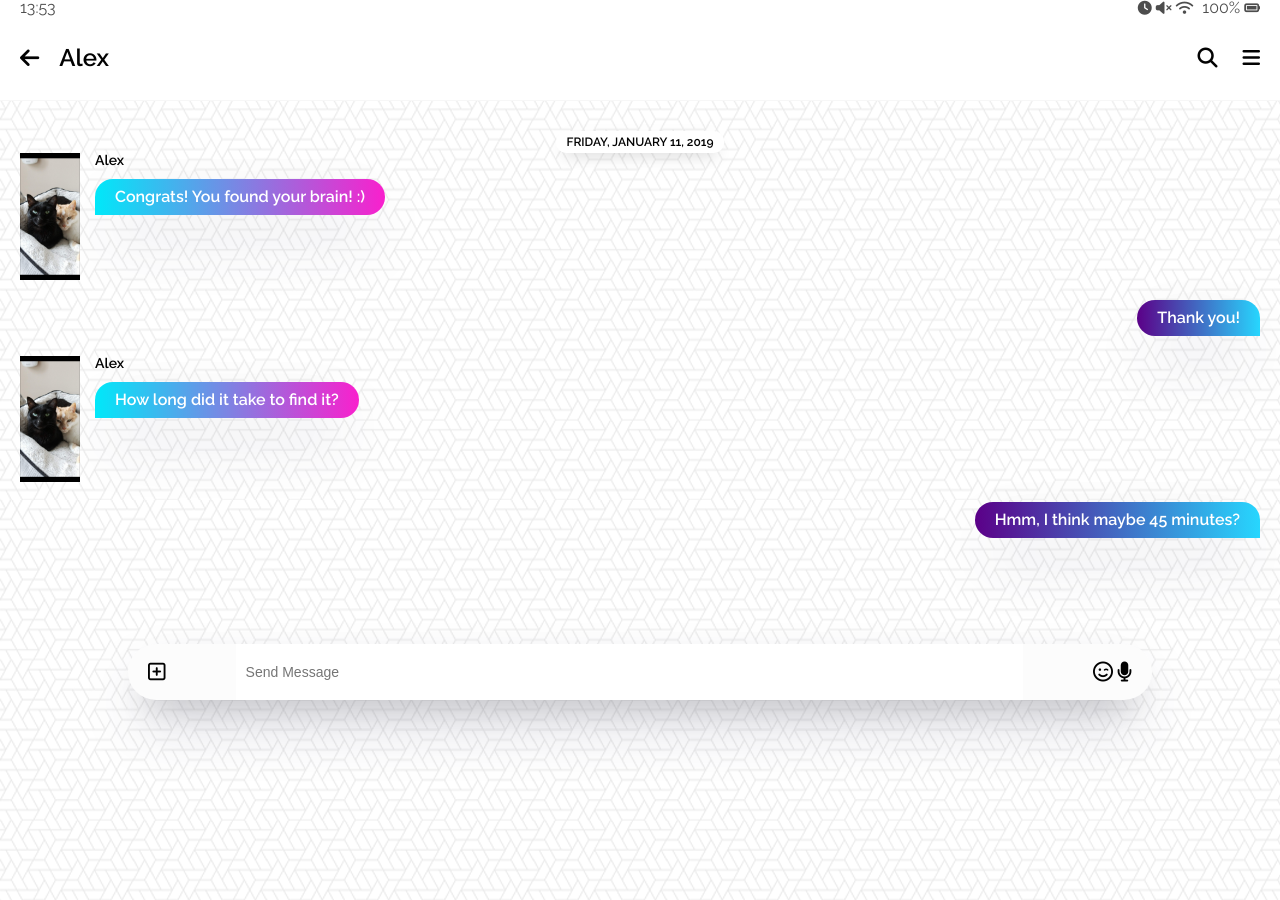
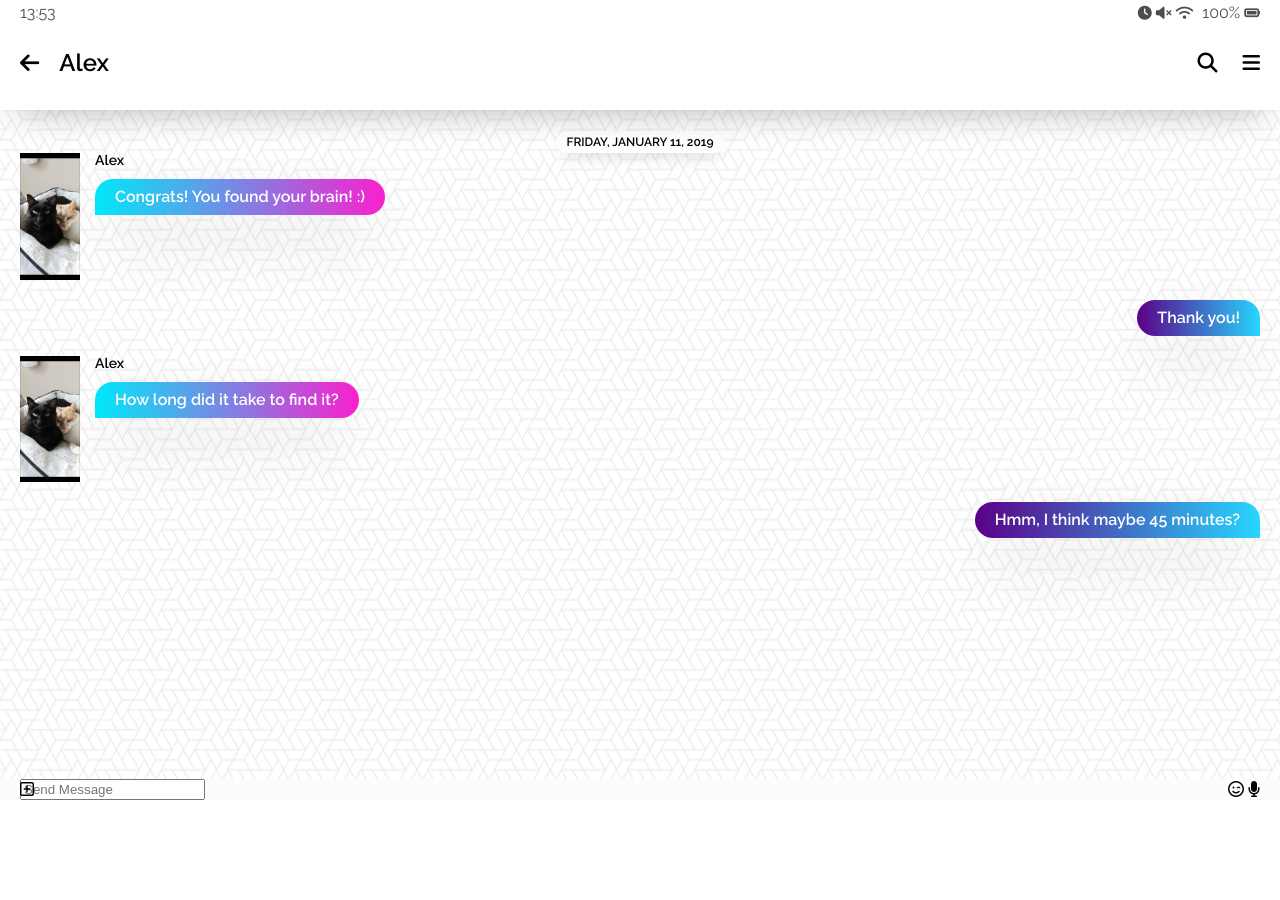
Before and after one commit to KimTiffany/Kakao-Clone, a plain HTML site: page chat.html in a window 1280 px wide. After the commit the page ends 800 px from the top, so only its background shows below. Drawn offline with Linux system fonts and the light colour scheme.

Commit message:
Update 08/03/2020

```diff
--- a/chat.html
+++ b/chat.html
@@ -12,6 +12,7 @@
     <title>Chat | Kakao Clone</title>
   </head>
   <body class="chats-body">
+    <div class="header-wrapper">
       <div class="status-bar">
         <div class="status-bar__column">
           <span class="status-bar_clock">13:53 </span>
@@ -40,6 +41,7 @@
           </span>
         </div>
       </header>
+    </div>
     <main class="chat-screen">
       <ul class="chat__messages">
         <span class="chat__timestamp">
@@ -91,17 +93,17 @@
         </li>
       </ul>
     </main>
-    <div class="chat__write">
-      <div class="chat__write-column">
-        <i class="far fa-plus-square"></i>
-      </div>
-      <div class="chat__write-column">
+    <div class="chat__write--container">
       <input
+        class="chat_write"
         type="text"
         placeholder="Send Message"
         class="chat__write-input"
       />
+      <div class="chat__icon-left">
+        <i class="far fa-plus-square"></i>
       </div>
+      <div class="chat__icon-right"></div>
       <div class="chat__write-column">
         <span class="chat__write-icon">
           <i class="far fa-smile-wink"></i>
--- a/css/chat.css
+++ b/css/chat.css
@@ -1,18 +1,28 @@
+.header-wrapper {
+  position: fixed;
+  top: 0px;
+  width: 100%;
+  padding: 5px 0px;
+  background-color: white;
+  box-shadow: 0 18px 36px -18px rgba(0, 0, 0, 0.3),
+    0 -12px 36px -8px rgba(0, 0, 0, 0.025);
+}
 .chats-body {
   padding: 0px;
+  padding-top: 100px;
 }
 .chats-body .header,
 .chats-body .status-bar {
   padding: 0px 20px;
 }
-.chat-screen {
+.chats-body {
   background-image: url("../images/bg2.png");
   min-height: 100vh;
 }
-.chat__write {
+.chat__write--container {
   position: fixed;
-  bottom: 100px;
-  width: 80%;
+
+  bottom: 0px;
   margin: 0 auto;
   left: 0px;
   right: 0px;
@@ -21,10 +31,36 @@
   align-items: center;
   background-color: #fcfcfc;
   padding: 0px 20px;
-  border-radius: 40px;
-  box-shadow: 00 30px 60px -12px rgba(50, 50, 93, 0.25),
-    0 18px 36px -18px rgba(0, 0, 0, 0.3), 0 -12px 36px -8px rgba(0, 0, 0, 0.025);
+
+  /*box-shadow: 00 30px 60px -12px rgba(50, 50, 93, 0.25),
+    0 18px 36px -18px rgba(0, 0, 0, 0.3), 0 -12px 36px -8px rgba(0, 0, 0, 0.025);*/
 }
+.chat__write {
+  bottom: 0px;
+  width: 100%;
+  border-radius: 0;
+  padding: 20px 60px;
+  width: 100%;
+  border: none;
+  font-size: 14px;
+}
+.chat__icon-left {
+  position: absolute;
+}
+.chat__icon-right {
+  position: absolute;
+}
+.chat__write:focus {
+  outline: none;
+}
+.chat__icon {
+  font-size: 18px;
+  transition: opacity 0.5s ease-in-out;
+}
+.chat__write:focus ~ .chat__icon {
+  opacity: 0;
+}
+
 .chat__write i {
   font-size: 20px;
 }
@@ -37,7 +73,7 @@
   border: none;
   font-size: 14px;
 }
-.chat__write-column input:focus {
+.chat__write:focus {
   outline: none;
 }
 .chat-screen .chat__messages {
```
Lines whose indentation alone changed are shown as unchanged.
